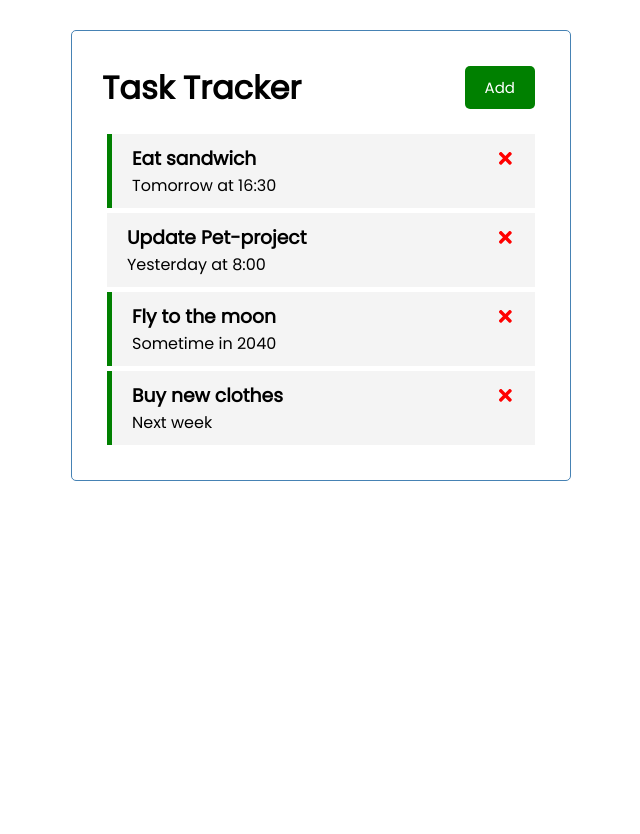
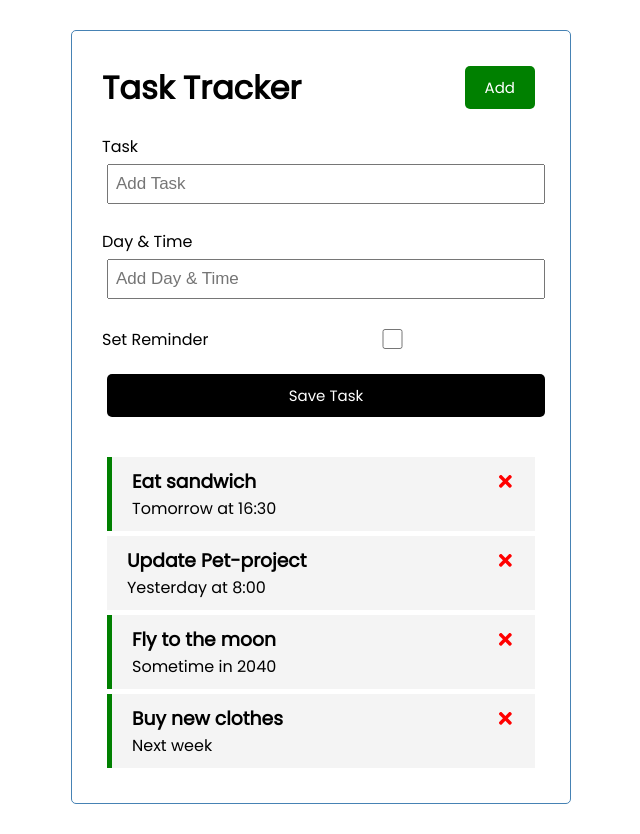
Before and after one commit to sbazarbay/react-task-tracker, a React (Create React App) app: page / in a window 1280 px wide. Shown: the whole page, without its empty margins (319-959 px from the left). Before the commit the page ends 800 px from the top, so only its background shows below. Built offline with nearby package versions, Linux system fonts and the light colour scheme.

Commit message:
feat: add task func

```diff
--- a/src/App.tsx
+++ b/src/App.tsx
@@ -1,6 +1,8 @@
 import Header from './components/Header'
 import TaskList from './components/TaskList'
 import { useState } from 'react'
+import AddTask from './components/AddTask'
+import { Props as TaskProps } from './components/Task'
 
 function App() {
   const [tasks, setTasks] = useState([
@@ -30,6 +32,11 @@ function App() {
     }
   ])
 
+  const addTask = (task: { text: string, day: string, reminder: boolean }) => {
+    const newTask: TaskProps['task'] = { id: (tasks.length + 1), ...task }
+    setTasks([...tasks, newTask])
+  }
+
   const deleteTask = (id: number) => {
     setTasks(tasks.filter(task => task.id !== id))
   }
@@ -41,6 +48,7 @@ function App() {
   return (
     <div className="container">
       <Header />
+      <AddTask onAdd={addTask} />
       {
         tasks.length > 0 ?
           <TaskList tasks={tasks} onDelete={deleteTask} onToggle={toggleReminder} />
--- /dev/null
+++ b/src/components/AddTask.tsx
@@ -0,0 +1,66 @@
+import { useState } from 'react'
+import PropTypes from 'prop-types'
+
+type Props = {
+    onAdd: (task: { text: string, day: string, reminder: boolean }) => void,
+}
+
+const AddTask = (props: Props) => {
+    const [text, setText] = useState('')
+    const [day, setDay] = useState('')
+    const [reminder, setReminder] = useState(false)
+
+    const onSubmit = (e: any) => {
+        e.preventDefault()
+
+        if (!text) {
+            alert('Please add text description for your task')
+            return
+        }
+
+        if (!day) {
+            alert('Please add a day for your task')
+            return
+        }
+
+        props.onAdd({ text, day, reminder })
+    }
+
+    return (
+        <form className="add-form" onSubmit={onSubmit}>
+            <div className="form-control">
+                <label>Task</label>
+                <input
+                    type="text"
+                    placeholder='Add Task'
+                    value={text}
+                    onChange={(e) => setText(e.target.value)}
+                />
+            </div>
+            <div className="form-control">
+                <label>Day & Time</label>
+                <input
+                    type="text"
+                    placeholder='Add Day & Time'
+                    value={day}
+                    onChange={(e) => setDay(e.target.value)}
+                />
+            </div>
+            <div className="form-control form-control-check">
+                <label>Set Reminder</label>
+                <input
+                    type="checkbox"
+                    checked={reminder}
+                    onChange={e => setReminder(e.currentTarget.checked)}
+                />
+            </div>
+            <input type="submit" value="Save Task" className='btn btn-block' />
+        </form>
+    )
+}
+
+AddTask.propTypes = {
+    onDelete: PropTypes.func
+}
+
+export default AddTask
```
